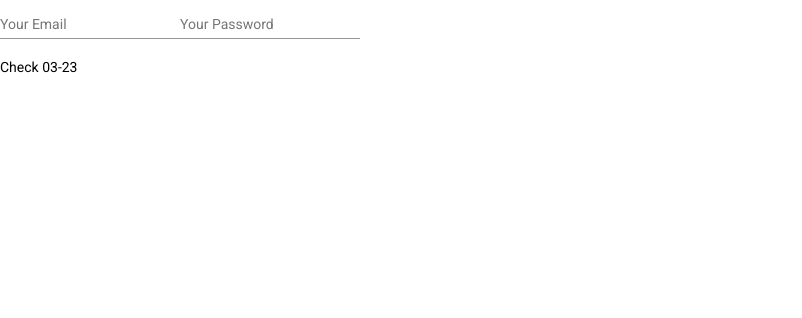
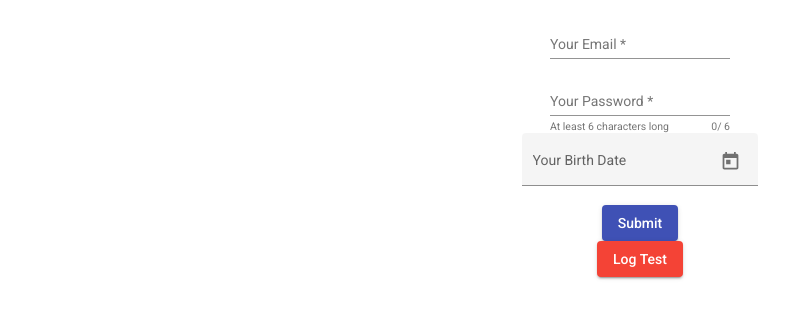
Before and after one commit to henimex/track-fit, an Angular app: page /signup in a window 1280 px wide. Shown: the top 318 px of the page, without its empty margins (0-802 px from the left). Built offline with nearby package versions, Linux system fonts and the light colour scheme.

Commit message:
Angular Material

```diff
--- a/package.json
+++ b/package.json
@@ -15,6 +15,7 @@
     "@angular/common": "~13.2.0",
     "@angular/compiler": "~13.2.0",
     "@angular/core": "~13.2.0",
+    "@angular/flex-layout": "^13.0.0-beta.38",
     "@angular/forms": "~13.2.0",
     "@angular/material": "^13.2.1",
     "@angular/platform-browser": "~13.2.0",
--- a/src/app/app.component.html
+++ b/src/app/app.component.html
@@ -1 +1,2 @@
+<br>
 <router-outlet></router-outlet>
--- a/src/app/app.module.ts
+++ b/src/app/app.module.ts
@@ -12,6 +12,8 @@ import { CurrentTrainingComponent } from './training/current-training/current-tr
 import { NewTrainingComponent } from './training/new-training/new-training.component';
 import { PastTrainingComponent } from './training/past-training/past-training.component';
 import { WelcomeComponent } from './welcome/welcome.component';
+import { FlexLayoutModule } from "@angular/flex-layout";
+import { FormsModule } from "@angular/forms";
 
 
 @NgModule({
@@ -30,6 +32,8 @@ import { WelcomeComponent } from './welcome/welcome.component';
     AppRoutingModule,
     BrowserAnimationsModule,
     MaterialModule,
+    FlexLayoutModule,
+    FormsModule
   ],
   providers: [],
   bootstrap: [AppComponent]
--- a/src/app/auth/signup/signup.component.css
+++ b/src/app/auth/signup/signup.component.css
@@ -0,0 +1,26 @@
+#container{
+  display: flex;
+  width: 100%;
+  height: 200px;
+  border: 1px solid black;
+  flex-direction: row;
+  justify-content: flex-start;
+  align-items: center;
+}
+
+.child{
+  width: 200px;
+  height: 200px;
+}
+
+#child1{
+  background-color: red;
+}
+
+#child2{
+  background-color: green;
+}
+
+#child3{
+  background-color: blue;
+}
--- a/src/app/auth/signup/signup.component.html
+++ b/src/app/auth/signup/signup.component.html
@@ -1,11 +1,39 @@
-<section>
-  <form action="">
+<section class="signup-form">
+  <form action="" fxLayout="column" fxLayoutAlign="center center" #f="ngForm" (ngSubmit)="onSubmit(f)">
     <mat-form-field>
-      <input type="email" matInput placeholder="Your Email">
+      <input
+        type="email"
+        ngModel
+        matInput
+        name="email"
+        email
+        required
+        #emailInput="ngModel"
+        placeholder="Your Email">
+      <mat-error *ngIf="emailInput.hasError('required')">Required Area</mat-error>
+      <mat-error>Invalid Email Address</mat-error>
     </mat-form-field>
-    <mat-form-field>
-      <input type="password" matInput placeholder="Your Password">
+    <mat-form-field hintLabel="At least 6 characters long">
+      <input
+        type="password"
+        ngModel
+        matInput
+        name="password"
+        minlength="6"
+        required
+        #pwInput="ngModel"
+        placeholder="Your Password">
+      <mat-hint align="end"> {{ pwInput.value?.length }}/ 6 </mat-hint>
+      <mat-error>Has to be at least 6 characters long.</mat-error>
     </mat-form-field>
+    <mat-form-field appearance="fill">
+      <mat-label>Your Birth Date</mat-label>
+      <input matInput [matDatepicker]="picker" [max]="maxDate">
+      <mat-datepicker-toggle matSuffix [for]="picker"></mat-datepicker-toggle>
+      <mat-datepicker #picker></mat-datepicker>
+    </mat-form-field>
+
+    <button type="submit" mat-raised-button color="primary">Submit</button>
+    <button type="button" mat-raised-button color="warn" (click)="logTest('hi there')">Log Test</button>
   </form>
 </section>
-Check 03-23
--- a/src/app/auth/signup/signup.component.ts
+++ b/src/app/auth/signup/signup.component.ts
@@ -1,4 +1,5 @@
 import { Component, OnInit } from '@angular/core';
+import { NgForm } from "@angular/forms";
 
 @Component({
   selector: 'app-signup',
@@ -7,9 +8,22 @@ import { Component, OnInit } from '@angular/core';
 })
 export class SignupComponent implements OnInit {
 
-  constructor() { }
+  maxDate: any = "";
+
+  constructor() {
+  }
 
   ngOnInit(): void {
+    this.maxDate = new Date();
+    this.maxDate.setFullYear(this.maxDate.getFullYear() - 18);
+  }
+
+  onSubmit(form: NgForm) {
+    console.log(form)
+  }
+
+  logTest(data: any) {
+    console.log(data)
   }
 
 }
```
Also changed, not shown: src/app/material.module.ts (+8 -2 lines), 2 other files (tests, documents, lock files or other folders).
